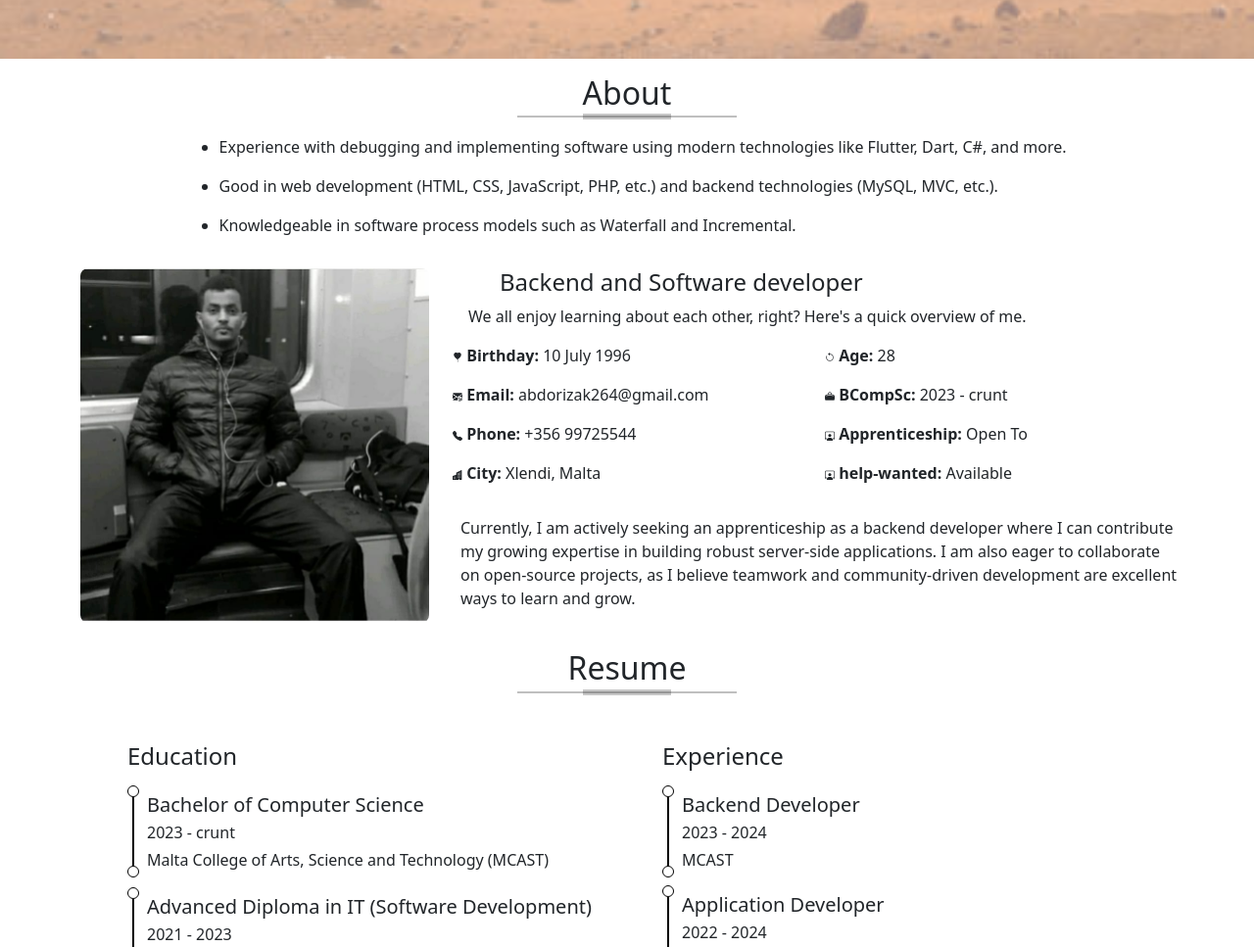
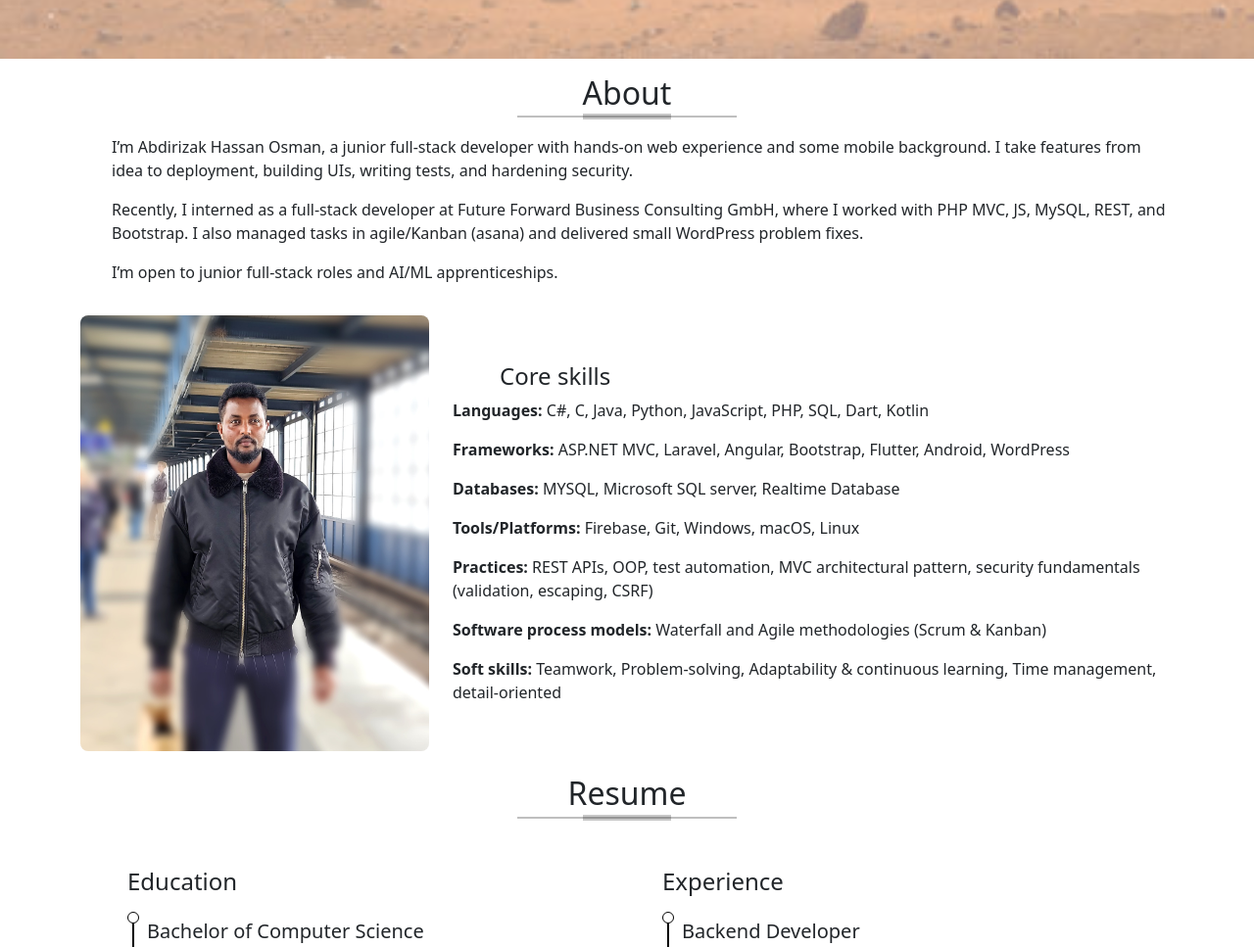
Before and after one commit to ZamirLucky/samirluckycreates, a plain HTML site: page index.html in a window 1280 px wide. Shown: the part 740-1707 px from the top of the page at 98% size. Drawn offline with nearby package versions, Linux system fonts and the light colour scheme; a script that the page names is missing.

Commit message:
Update about section

```diff
--- a/index.html
+++ b/index.html
@@ -3,7 +3,7 @@
 <head>
     <meta charset="UTF-8">
     <meta name="viewport" content="width=device-width, initial-scale=1.0">
-    <title>Document</title>
+    <title>Abdirizak's portfolio</title>
 
     <!--Bootstrap stylesheets-->
     <link href="https://cdn.jsdelivr.net/npm/bootstrap@5.3.3/dist/css/bootstrap.min.css" rel="stylesheet"
@@ -169,39 +169,25 @@
         <hr class="tick-hr">
       </div>
       <div class="d-flex flex-column justify-content-center align-items-center mt-2">
-        <ul>
-        <li class="mb-3"> Experience with debugging and implementing software using modern technologies like Flutter, Dart, C#, and more.</li>
-        <li class="mb-3">Good in web development (HTML, CSS, JavaScript, PHP, etc.) and backend technologies (MySQL, MVC, etc.).</li>
-        <li>Knowledgeable in software process models such as Waterfall and Incremental.</li>
+        <ul style="list-style-type:none;">
+          <li class="mb-3"> I’m Abdirizak Hassan Osman, a junior full-stack developer with hands-on web experience and some mobile background. I take features from idea to deployment, building UIs, writing tests, and hardening security.</li>
+          <li class="mb-3">Recently, I interned as a full-stack developer at Future Forward Business Consulting GmbH, where I worked with PHP MVC, JS, MySQL, REST, and Bootstrap. I also managed tasks in agile/Kanban (asana) and delivered small WordPress problem fixes.</li>
+          <li>I’m open to junior full-stack roles and AI/ML apprenticeships.</li>
         </ul>
       </div>
       <div class="row pt-3">
         <div class="col-md-12 col-lg-4">
-          <img src="./images/m3.jpg" alt="my-profile-pic" class="img-fluid w-100 rounded-3">
+          <img src="./images/my_pic1.jpg" alt="my-profile-pic" class="img-fluid w-100 rounded-3">
         </div>
-        <div class="col-md-12 col-lg-8">
-          <h4 class="ms-3 mt-2 mt-md-0 ms-md-5">Backend and Software developer</h4>
-          <p class="ms-1 mt-2 ms-md-3">
-            We all enjoy learning about each other, right? Here's a quick overview of me.
-          </p>
-          <div class="row mt-2">
-            <div class="col-sm-12 col-12 col-md-6">
-              <p><i class="bi bi-balloon-heart-fill info-icons"></i> <strong>Birthday:</strong> 10 July 1996</p>
-              <p><i class="bi bi-envelope-at-fill info-icons"></i> <strong>Email:</strong> abdorizak264@gmail.com</p>
-              <p><i class="bi bi-telephone-fill info-icons"></i> <strong>Phone:</strong> +356 99725544</p>
-              <p><i class="bi bi-buildings-fill info-icons"></i> <strong>City: </strong> Xlendi, Malta</p>
-            </div>
-            <div class="col-sm-12 col-12 col-md-6">
-              <p><i class="bi bi-arrow-counterclockwise info-icons"></i> <strong>Age:</strong> 28</p>
-              <p><i class="bi bi-duffle-fill info-icons"></i> <strong>BCompSc: </strong> 2023 - crunt</p>
-              <p><i class="bi bi-person-workspace info-icons"></i> <strong>Apprenticeship:</strong> Open To</p>
-              <p><i class="bi bi-person-workspace info-icons"></i> <strong>help-wanted:</strong> Available</p>
-            </div>
-            <p class="ms-1 mt-3 me-2 me-md-0 ms-md-3">
-              Currently, I am actively seeking an apprenticeship as a backend developer where I can contribute my growing expertise in building robust server-side applications.
-              I am also eager to collaborate on open-source projects, as I believe teamwork and community-driven development are excellent ways to learn and grow.
-            </p>
-          </div>
+        <div class="col-md-12 col-lg-8 align-self-center mt-md-3">
+          <h4 class="ms-3 mt-2 mt-md-0 ms-md-5">Core skills</h4>
+          <p><strong>Languages:</strong> C#, C, Java, Python, JavaScript, PHP, SQL, Dart, Kotlin</p>
+          <p><strong>Frameworks:</strong> ASP.NET MVC, Laravel, Angular, Bootstrap, Flutter, Android, WordPress</p>
+          <p><strong>Databases:</strong> MYSQL, Microsoft SQL server, Realtime Database</p>
+          <p><strong>Tools/Platforms:</strong> Firebase, Git, Windows, macOS, Linux</p>
+          <p><strong>Practices:</strong>  REST APIs, OOP, test automation, MVC architectural pattern, security fundamentals (validation, escaping, CSRF)</p>
+          <p><strong>Software process models:</strong> Waterfall and Agile methodologies (Scrum & Kanban)</p>
+          <p><strong>Soft skills:</strong> Teamwork, Problem-solving, Adaptability & continuous learning, Time management, detail-oriented</p>
         </div>
       </div>
     </div>
```
Also changed, not shown: images/my_pic.jpg (added), images/my_pic1.jpg (added), 1 other file.
